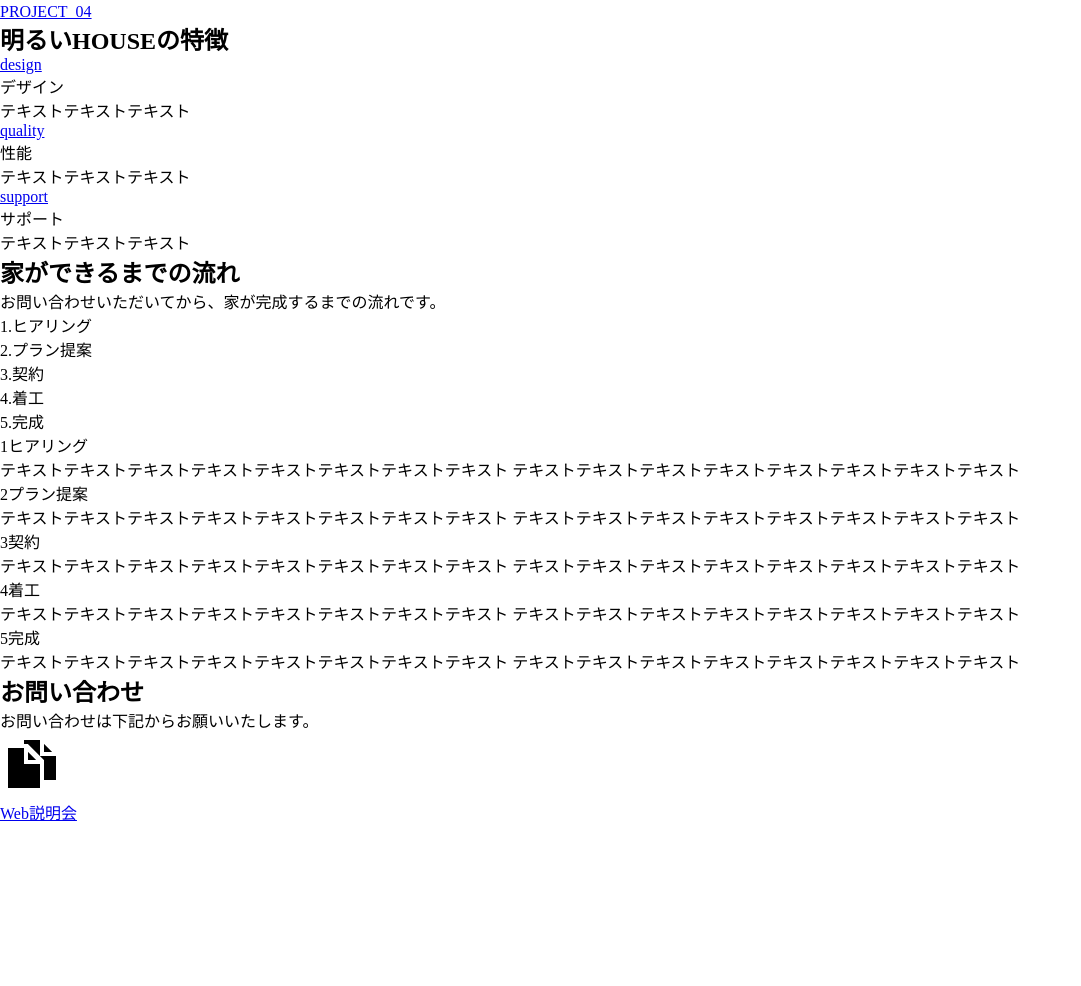
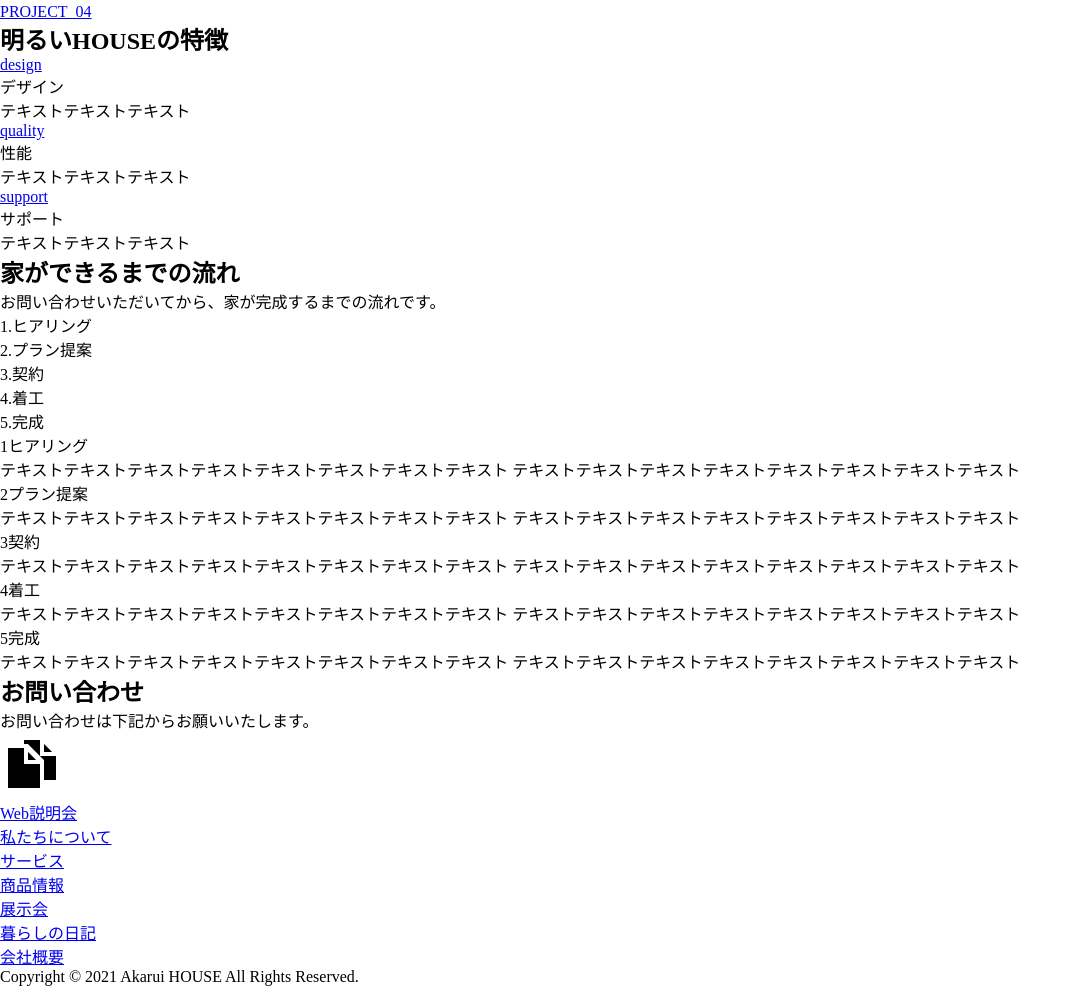
Before and after one commit to hananogithub/hosue, a plain HTML site: page index.html in a window 1280 px wide. Shown: the part 2762-3748 px from the top of the page, without its empty margins (0-1081 px from the left). Before the commit the page ends 3586 px from the top, so only its background shows below. Drawn offline with Linux system fonts and the light colour scheme; some packages are replaced by stand-ins of ours; a script that the page names is missing.

Commit message:
Create footer

```diff
--- a/index.html
+++ b/index.html
@@ -168,11 +168,18 @@
                 </section>
             </main>
 
+            <footer id="footer">
+                <a id="to-top" href="#"></a>
 
-
-
-
-
-            </main>
+                <ul class="menu">
+                    <li><a href="#">私たちについて</a></li>
+                    <li><a href="#">サービス</a></li>
+                    <li><a href="#">商品情報</a></li>
+                    <li><a href="#">展示会</a></li>
+                    <li><a href="#">暮らしの日記</a></li>
+                    <li><a href="#">会社概要</a></li>
+                </ul>
+                <p class="copyright">Copyright &copy; 2021 Akarui HOUSE All Rights Reserved.</p>
+            </footer>
         </div>
     </body>
```
